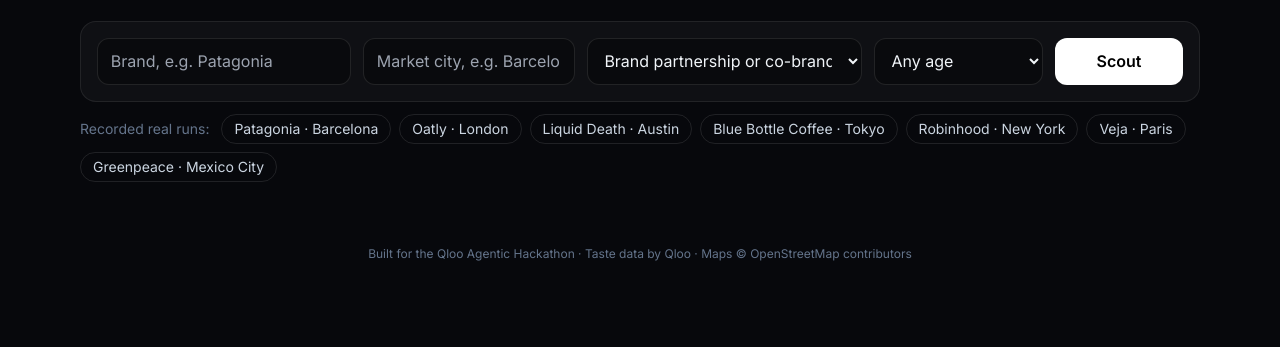
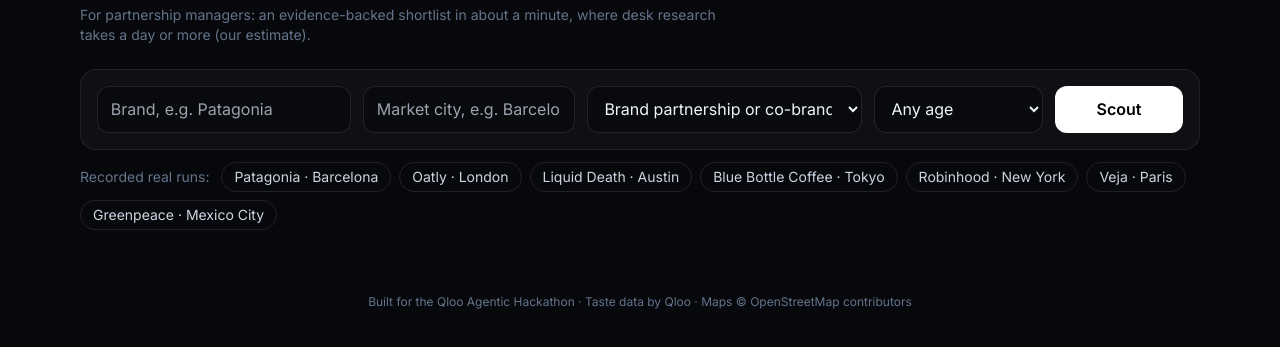
Before and after one commit to eiieval/kindred, a website with bundled scripts: page public/index.html in a window 1280 px wide. Shown: the part 295-642 px from the top of the page. Built offline with nearby package versions, Linux system fonts and the light colour scheme.

Commit message:
Impact: persona, worked Patagonia-Barcelona case and time estimates
README gains a 'Who uses it' section (a partnerships manager, the shortlist decision,
what Kindred returns, what she still checks) with a manual-vs-Kindred time table labelled
as estimates. The comparison section now leads with the plain finding (21 of 28 model-only
picks unsupported), explains the non-circular city check (Kindred 22 of 22, LLM only 7 of 28)
and keeps the affinity averages for reference. One short line in the UI intro.

```diff
--- a/public/index.html
+++ b/public/index.html
@@ -22,6 +22,7 @@
       <br class="hidden md:block"> and where to meet them.
     </h1>
     <p class="mt-4 text-slate-400 max-w-2xl">Kindred is an AI agent that reads cross-domain taste data from Qloo to scout partnerships across music, podcasts, TV, film, brands and places, then maps where to activate. No personal data, just culture.</p>
+    <p class="mt-2 text-sm text-slate-500 max-w-2xl">For partnership managers: an evidence-backed shortlist in about a minute, where desk research takes a day or more (our estimate).</p>
   </header>
 
   <main class="max-w-6xl mx-auto px-4 pb-16">
```
Also changed, not shown: README.md.
